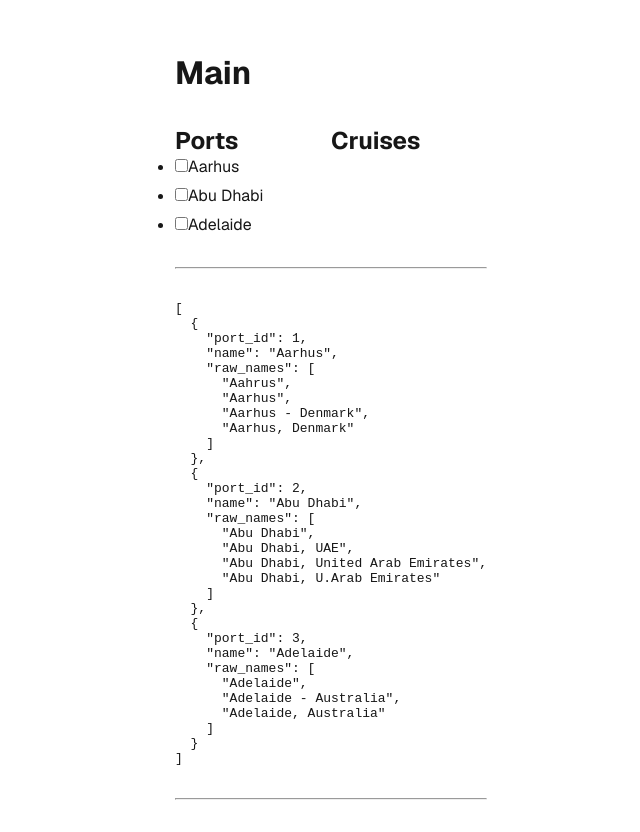
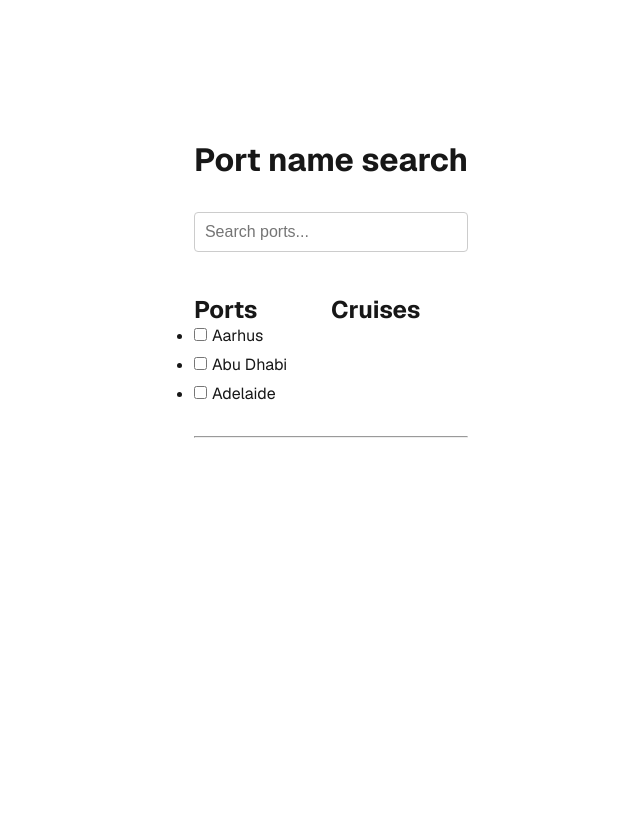
Before and after one commit to pixelhijack/port-search, a Next.js app: page / in a window 1280 px wide. Shown: the part 112-944 px from the top of the page, without its empty margins (309-949 px from the left). After the commit the page ends 800 px from the top, so only its background shows below. Built offline with nearby package versions, Linux system fonts and the light colour scheme.

Commit message:
[UI] Port name search via search input field

```diff
--- a/src/app/globals.css
+++ b/src/app/globals.css
@@ -54,3 +54,17 @@ a {
   flex-basis: 100%;
   flex: 1;
 }
+
+input[type="checkbox"] {
+  margin: 0 5px 0 0;
+}
+
+.search-input {
+  padding: 10px;
+  margin-bottom: 10px;
+  width: 100%;
+  max-width: 400px;
+  font-size: 16px;
+  border: 1px solid #ccc;
+  border-radius: 4px;
+}
--- a/src/app/page.tsx
+++ b/src/app/page.tsx
@@ -28,18 +28,28 @@ interface CruisesApiResponse {
 
 export default function Home() {
 
-  const [ports, setPorts] = useState<Port[] | null>(null);
+  /* STATE */
+  const [ports, setPorts] = useState<Port[] | []>([]);
   const [cruises, setCruises] = useState<Cruise[] | []>([]);
   const [error, setError] = useState<string | null>(null);
   const [selectedPorts, setSelectedPorts] = useState<Port[] | []>([]);
+  const [searchTerm, setSearchTerm] = useState<string>('');
 
-  // derived props
+  /* DERIVED PROPS */
   const selectedPortIds = selectedPorts.map(port => port.port_id);
+  // one port selected: lists all cruise occurences with that port,
+  // two/multiple ports selected: narrow down to only show that contains both
   const cruisesByPorts = selectedPorts.length > 1 ? cruises.filter(
     cruise => cruise.ports_of_call.every(id => selectedPortIds.includes(id))
   ) : cruises.filter(
     cruise => cruise.ports_of_call.some(id => selectedPortIds.includes(id))
   );
+  // ports by search term
+  const filteredPorts = searchTerm ? ports.filter(
+    port => port.raw_names.some(
+      rawName => rawName.toLowerCase().includes(searchTerm.toLowerCase())
+    )
+  ) : ports;
 
   useEffect(() => {
     async function fetchPorts() {
@@ -75,16 +85,25 @@ export default function Home() {
     fetchCruises();
   }, []);
 
+  console.log(ports, cruises);
+
   return (
     <div className={styles.page}>
       <main className={styles.main}>
-        <h1>Main</h1>
+        <h1>Port name search</h1>
+        <input
+          type="text"
+          placeholder="Search ports..."
+          value={searchTerm}
+          onChange={(e) => setSearchTerm(e.target.value)}
+          className="search-input"
+        />
           <div className='row'>
             <div className='column'>
             <h2>Ports</h2>
               {ports && (
                 <CheckList
-                  items={ports.map((port: Port) => port.name)}
+                  items={filteredPorts.map((port: Port) => port.name)}
                   onSelect={(selectedNames) => setSelectedPorts(ports.filter(port => selectedNames.includes(port.name)))}
                 />
               )}
@@ -100,21 +119,7 @@ export default function Home() {
           </div>
           <hr/>
           {error && <p>Error: {error}</p>}
-          {ports ? (
-            <pre>{JSON.stringify(ports, null, 2)}</pre>
-          ) : (
-            <p>Loading ports...</p>
-          )}
-          <hr/>
-          {cruises ? (
-            <pre>{JSON.stringify(cruises, null, 2)}</pre>
-          ) : (
-            <p>Loading cruises...</p>
-          )}
       </main>
-      <footer className={styles.footer}>
-        <h2>Footer</h2>
-      </footer>
     </div>
   );
 }
```
